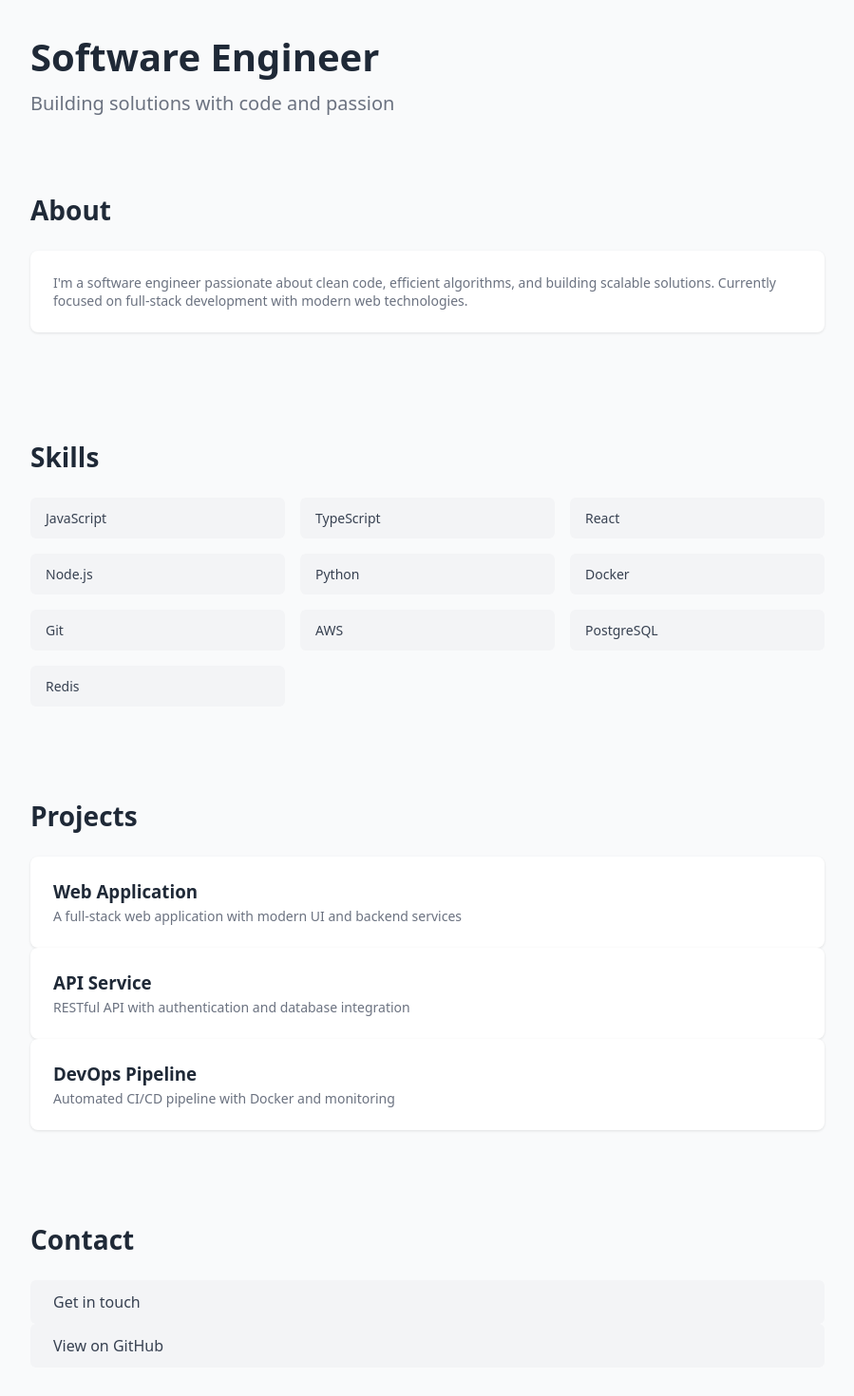
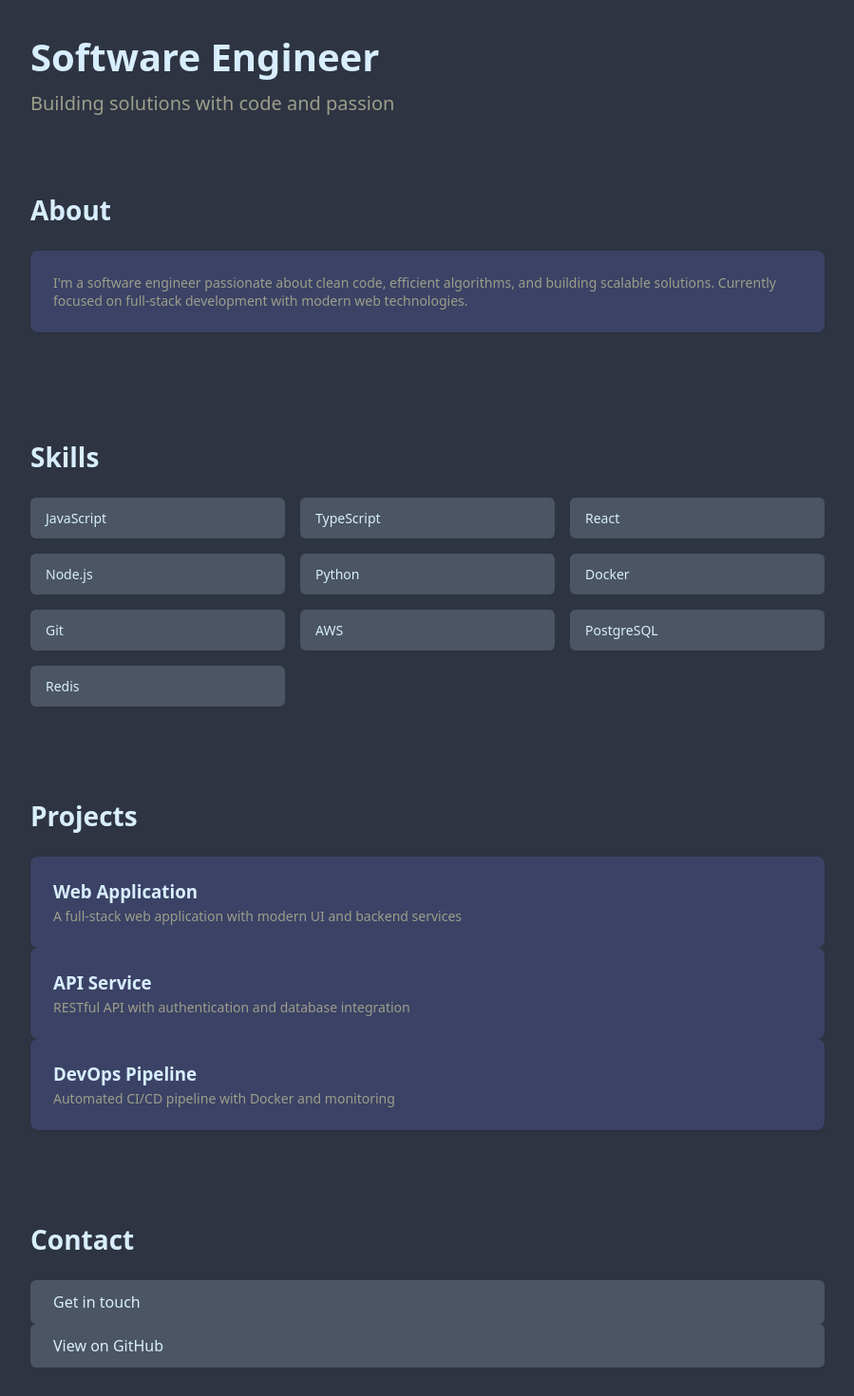
Before and after one commit to omrash/my-site, a Next.js app: page / in a window 1280 px wide. Shown: the top 1470 px of the page at 95% size, without its empty margins (190-1089 px from the left). Built offline with nearby package versions, Linux system fonts and the light colour scheme.

Commit message:
Apply Nord theme to website

```diff
--- a/app/globals.css
+++ b/app/globals.css
@@ -1,17 +1,18 @@
 :root {
-  --primary: #2563eb;
-  --primary-dark: #1d4ed9;
-  --primary-light: #60a5fa;
-  --gray-50: #f9fafb;
-  --gray-100: #f3f4f6;
-  --gray-200: #e5e7eb;
-  --gray-300: #d1d5db;
-  --gray-400: #9ca3af;
-  --gray-500: #6b7280;
-  --gray-600: #4b5563;
-  --gray-700: #374151;
-  --gray-800: #1f2937;
-  --gray-900: #111827;
+  --nord-0: #2E3442;
+  --nord-1: #3B4265;
+  --nord-2: #4B5563;
+  --nord-3: #6C7077;
+  --nord-4: #9D9E8B;
+  --nord-5: #D8EEFF;
+  --nord-6: #9C72AC;
+  --nord-7: #9A8FD8;
+  --nord-8: #BB9A87;
+  --nord-9: #E9894C;
+  --nord-10: #FF9C65;
+  --nord-11: #E0C9C7;
+  --nord-12: #B8FCEC;
+  --nord-13: #F2F0F9;
 }
 
 * {
@@ -23,8 +24,8 @@
 body {
   font-family: system-ui, -apple-system, sans-serif;
   min-height: 100vh;
-  background: var(--gray-50);
-  color: var(--gray-700);
+  background: var(--nord-0);
+  color: var(--nord-5);
 }
 
 .container {
@@ -36,14 +37,14 @@ body {
 .title {
   font-size: 2.5rem;
   font-weight: 700;
-  color: var(--gray-800);
+  color: var(--nord-5);
   margin-bottom: 0.5rem;
 }
 
 .subtitle {
   font-size: 1.25rem;
   font-weight: 500;
-  color: var(--gray-500);
+  color: var(--nord-4);
   margin-bottom: 2rem;
 }
 
@@ -54,12 +55,12 @@ body {
 .section-title {
   font-size: 1.75rem;
   font-weight: 600;
-  color: var(--gray-800);
+  color: var(--nord-5);
   margin-bottom: 1.5rem;
 }
 
 .card {
-  background: #ffffff;
+  background: var(--nord-1);
   border-radius: 0.5rem;
   padding: 1.5rem;
   box-shadow: 0 1px 3px rgba(0, 0, 0, 0.1);
@@ -68,8 +69,8 @@ body {
 
 .button {
   display: inline-block;
-  background: var(--primary);
-  color: #ffffff;
+  background: var(--nord-6);
+  color: var(--nord-1);
   padding: 0.75rem 1.5rem;
   border-radius: 0.375rem;
   text-decoration: none;
@@ -78,7 +79,7 @@ body {
 }
 
 .button:hover {
-  background: var(--primary-dark);
+  background: var(--nord-7);
 }
 
 .skills-grid {
@@ -88,7 +89,7 @@ body {
 }
 
 .skill-item {
-  background: var(--gray-100);
+  background: var(--nord-2);
   padding: 0.75rem 1rem;
   border-radius: 0.375rem;
   font-weight: 500;
@@ -96,7 +97,7 @@ body {
 }
 
 .project-card {
-  background: #ffffff;
+  background: var(--nord-1);
   border-radius: 0.5rem;
   padding: 1.5rem;
   box-shadow: 0 1px 3px rgba(0, 0, 0, 0.1);
@@ -104,20 +105,20 @@ body {
 
 .project-title {
   font-weight: 600;
-  color: var(--gray-800);
+  color: var(--nord-5);
   margin-bottom: 0.25rem;
 }
 
 .project-description {
-  color: var(--gray-500);
+  color: var(--nord-4);
   font-size: 0.875rem;
 }
 
 .contact-link {
   display: block;
   padding: 0.75rem 1.5rem;
-  background: var(--gray-100);
-  color: var(--gray-700);
+  background: var(--nord-2);
+  color: var(--nord-5);
   text-decoration: none;
   border-radius: 0.375rem;
   font-weight: 500;
@@ -125,7 +126,7 @@ body {
 }
 
 .contact-link:hover {
-  background: var(--gray-200);
+  background: var(--nord-3);
 }
 
 @media (max-width: 768px) {
```
